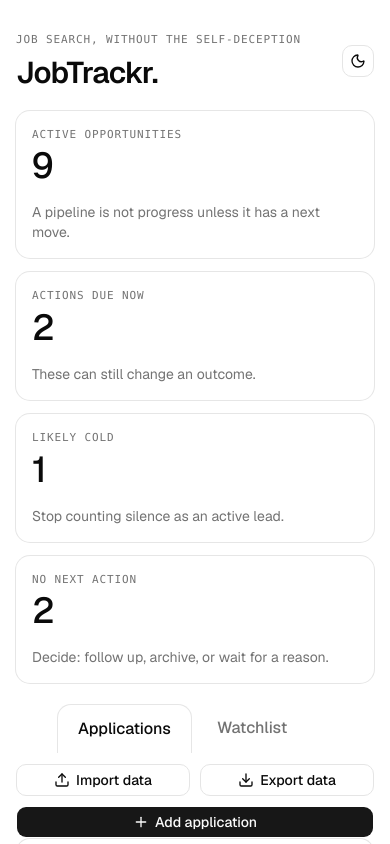
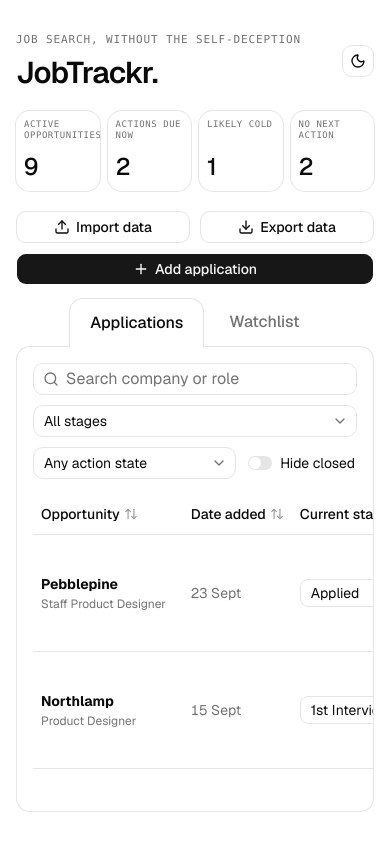
Before and after one commit to alxndria-dev/job-search-tracker, a Next.js app: page / in a window 390 px wide. Built offline with nearby package versions, Linux system fonts and the light colour scheme.

Commit message:
improve responsiveness

```diff
--- a/components/metrics-cards.tsx
+++ b/components/metrics-cards.tsx
@@ -78,30 +78,30 @@ export function MetricsCards({
   ] as const;
 
   return (
-    <section className="mt-5 grid shrink-0 grid-cols-1 gap-3.5 sm:grid-cols-2 lg:grid-cols-4">
+    <section className="mt-5 grid shrink-0 grid-cols-4 gap-2 lg:gap-3.5">
       {cards.map((card) => (
         <button
           key={card.id}
           type="button"
           onClick={card.onClick}
           aria-pressed={card.pressed}
-          className="rounded-xl text-left outline-none focus-visible:ring-3 focus-visible:ring-ring/50"
+          className="min-w-0 rounded-xl text-left outline-none focus-visible:ring-3 focus-visible:ring-ring/50"
         >
           <Card
             className={cn(
-              "h-full cursor-pointer transition-shadow hover:ring-foreground/20",
+              "h-full cursor-pointer [--card-spacing:--spacing(2)] transition-shadow hover:ring-foreground/20 lg:[--card-spacing:--spacing(4)]",
               card.pressed && "ring-foreground/25",
             )}
           >
-            <CardHeader>
-              <CardDescription className="font-mono text-[11px] tracking-[0.08em] uppercase">
+            <CardHeader className="gap-1 max-lg:min-h-16 max-lg:flex-1 max-lg:[grid-template-rows:auto_1fr]">
+              <CardDescription className="font-mono text-[9px] leading-tight tracking-[0.06em] uppercase sm:text-[11px] sm:tracking-[0.08em]">
                 {card.label}
               </CardDescription>
-              <CardTitle className="text-4xl tracking-tight">
+              <CardTitle className="text-2xl tracking-tight max-lg:self-end sm:text-3xl lg:text-4xl">
                 {card.number}
               </CardTitle>
             </CardHeader>
-            <CardContent>
+            <CardContent className="hidden lg:block">
               <p className="text-sm text-muted-foreground">{card.copy}</p>
             </CardContent>
           </Card>
--- a/components/pipeline-table.tsx
+++ b/components/pipeline-table.tsx
@@ -123,8 +123,8 @@ export function PipelineTable({
         </>
       }
       filters={
-        <div className="flex w-full flex-wrap gap-2.5">
-          <div className="relative min-w-0 flex-1 sm:min-w-52">
+        <div className="flex w-full flex-col gap-2.5 sm:flex-row sm:flex-wrap">
+          <div className="relative w-full min-w-0 sm:min-w-52 sm:flex-1">
             <Search className="pointer-events-none absolute top-1/2 left-2.5 size-4 -translate-y-1/2 text-muted-foreground" />
             <Input
               value={query}
@@ -134,6 +134,7 @@ export function PipelineTable({
               className="pl-8"
             />
           </div>
+          <div className="flex w-full flex-wrap gap-2.5 sm:contents">
           <Select
             value={stageFilter}
             onValueChange={(value) => {
@@ -186,6 +187,7 @@ export function PipelineTable({
             <Label htmlFor="hide-closed" className="text-sm font-normal">
               Hide closed
             </Label>
+          </div>
           </div>
         </div>
       }
--- a/components/pipeline-tabs.tsx
+++ b/components/pipeline-tabs.tsx
@@ -22,7 +22,7 @@ export function PipelineTabs({
     <div
       role="tablist"
       aria-label="Pipeline views"
-      className="flex items-end gap-1 px-px ml-10"
+      className="flex w-full items-end justify-center gap-1 px-px max-sm:ml-0 sm:ml-10 sm:w-auto sm:justify-start"
     >
       {tabs.map((tab) => {
         const selected = view === tab.id;
@@ -66,11 +66,11 @@ export function PipelinePanel({
 }) {
   return (
     <section className="mt-5 flex min-h-0 flex-1 flex-col">
-      <div className="flex shrink-0 flex-wrap items-center justify-between gap-3">
-        <PipelineTabs view={view} onViewChange={onViewChange} />
-        <div className="flex flex-wrap justify-end gap-2.5">
+      <div className="flex shrink-0 flex-col gap-3 sm:flex-row sm:flex-wrap sm:items-center sm:justify-between">
+        <div className="flex w-full flex-wrap justify-end gap-2.5 sm:order-2 sm:w-auto">
           {toolbar}
         </div>
+        <PipelineTabs view={view} onViewChange={onViewChange} />
       </div>
       <Card
         id="pipeline"
--- a/components/watchlist-table.tsx
+++ b/components/watchlist-table.tsx
@@ -54,7 +54,7 @@ export function WatchlistTable({
         </Button>
       }
       filters={
-        <div className="relative min-w-0 sm:max-w-sm">
+        <div className="relative w-full min-w-0 sm:max-w-sm">
           <Search className="pointer-events-none absolute top-1/2 left-2.5 size-4 -translate-y-1/2 text-muted-foreground" />
           <Input
             value={query}
```
